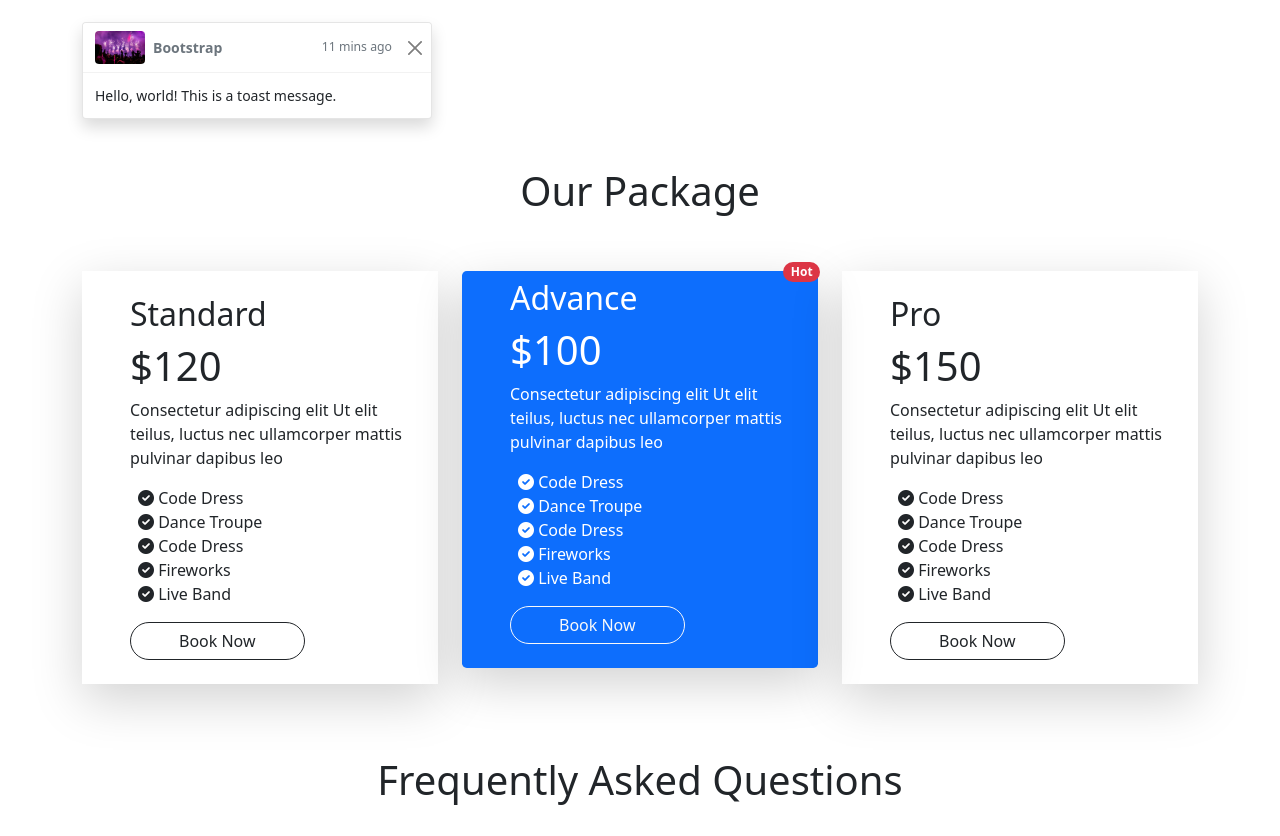
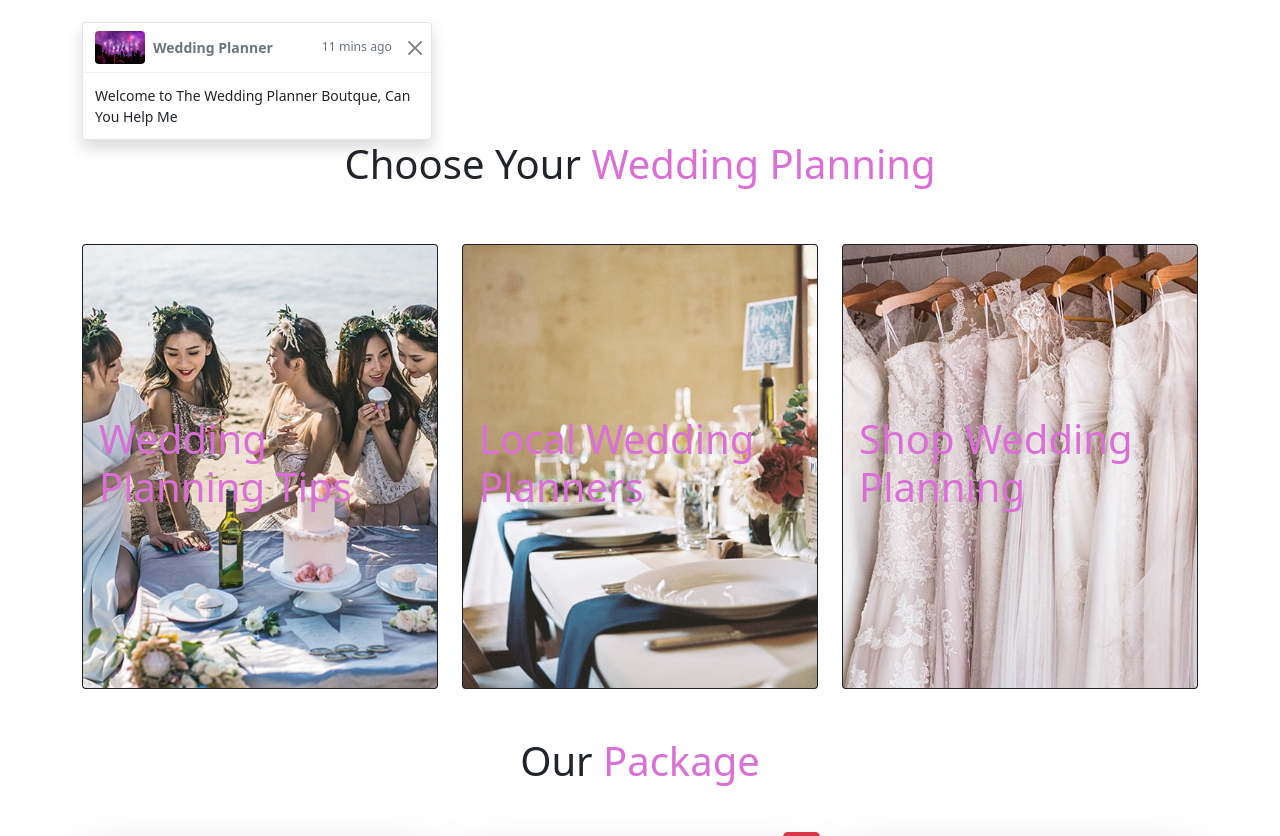
Before and after one commit to afruzaakter/convention-center, a plain HTML site: page index.html in a window 1280 px wide. Shown: the part 700-1536 px from the top of the page. Drawn offline with nearby package versions, Linux system fonts and the light colour scheme.

Commit message:
add color costomize

```diff
--- a/index.html
+++ b/index.html
@@ -28,7 +28,7 @@
                     <a class="nav-link active" aria-current="page" href="#">Home</a>
                   </li>
                   <li class="nav-item">
-                    <a class="nav-link" href="#">Services</a>
+                    <a class="nav-link" href="#Service">Service</a>
                   </li>
                   <li class="nav-item">
                     <a class="nav-link" href="#Pricing">Pricing</a>
@@ -97,58 +97,104 @@
   <div class="toast toast show" role="alert" aria-live="assertive" aria-atomic="true">
     <div class="toast-header ">
       <img style="width: 50px;" src="images/15.jpeg" class="rounded me-2" alt="...">
-      <strong class="me-auto">Bootstrap</strong>
+      <strong class="me-auto">Wedding Planner</strong>
       <small>11 mins ago</small>
       <button type="button" class="btn-close" data-bs-dismiss="toast" aria-label="Close"></button>
     </div>
     <div class="toast-body">
-      Hello, world! This is a toast message.
+      Welcome to The Wedding Planner Boutque, Can You Help Me
     </div>
   </div>
   <!-- Toast part end -->
+
+  <!-- Choose Your Wedding Planning section start  -->
+
+  <section id="Service">
+
+      <h1 class="text-center pb-5 ">Choose Your <span class="custom-color">Wedding Planning</span></h1>
+
+
+    <div class="row g-4">
+      <div class="col-md-4">
+        <div class="card bg-dark  text-white">
+          <img src="images/service_1.jpg" class="card-img " alt="...">
+          <div class="card-img-overlay d-flex align-items-center justify-content-center">
+            <h5 class="card-title custom-color fs-1">Wedding Planning Tips</h5>
+
+          </div>
+        </div>
+      </div>
+      <div class="col-md-4">
+        <div class="card bg-dark text-white">
+          <img src="images/service_3.jpg" class="card-img" alt="...">
+          <div class="card-img-overlay d-flex align-items-center justify-content-center">
+            <h5 class="card-title custom-color fs-1">Local Wedding Planners</h5>
+          </div>
+        </div>
+      </div>
+      <div class="col-md-4">
+        <div class="card bg-dark text-white">
+          <img src="images/service_4.jpg" class="card-img" alt="...">
+          <div class="card-img-overlay d-flex align-items-center justify-content-center">
+            <h5 class="card-title custom-color fs-1">Shop Wedding Planning </h5>
+
+          </div>
+        </div>
+      </div>
+      </div>
+    </div>
+  </section>
+
+  <!-- Choose Your Wedding Planning section end -->
+
+
+
  <!-- Pricing section start  -->
+
 <section id="Pricing" class="">
-<h1 class="text-center py-5">Our Package</h1>
-<div class="row ">
+<h1 class="text-center py-5">Our <span class="custom-color">Package</span></h1>
+<div class="row g-4">
     <div class="col-md-6 col-lg-4 ">
        <div class="shadow-lg p-4">
         <h2 class="ms-4">Standard</h2>
-           <h1 class="ms-4">$120</h1>
+           <h1 class="ms-4 custom-color">$120</h1>
 
-           <p class="ms-4">Consectetur adipiscing elit Ut elit teilus, luctus nec ullamcorper mattis pulvinar dapibus leo</p>
-           <ul style="list-style: none;" class="">
-               <li><i class="fas fa-check-circle"></i> Code Dress</li>
-               <li><i class="fas fa-check-circle"></i> Dance Troupe</li>
-               <li><i class="fas fa-check-circle"></i> Code Dress</li>
-               <li><i class="fas fa-check-circle"></i> Fireworks</li>
-               <li><i class="fas fa-check-circle"></i> Live Band</li>
+           <p class="ms-4 text-muted">Consectetur adipiscing elit Ut elit teilus, luctus nec ullamcorper mattis pulvinar dapibus leo</p>
+           <ul style="list-style: none;" class="text-muted">
+               <li><i class="far fa-check-circle"></i> Code Dress</li>
+               <li><i class="far fa-check-circle"></i> Dance Troupe</li>
+               <li><i class="far fa-check-circle"></i> Code Dress</li>
+               <li><i class="far fa-check-circle"></i> Fireworks</li>
+               <li><i class="far fa-check-circle"></i> Live Band</li>
            </ul>
            <a class="btn btn-outline-dark rounded-pill px-5 ms-4" href="#">Book Now</a>
        </div>
     </div>
-    <div class="col-md-6 col-lg-4 ">
 
 
-        <div class="shadow-lg p-4 bg-primary rounded-3 text-white">
+    <div class="col-md-6 col-lg-4 ">
+        <div class="shadow-lg p-4 pricing-bg-color rounded-3 text-white">
 
-            <div class="text-end" style="margin-top: -40px; margin-right: 10px;">
-                <button type="button" class="btn  position-relative ">
-                    <span class=" position-absolute  start-100  badge rounded-pill bg-danger ">
-                     Hot
-                  </button>
-              </div>
+          <div class="text-end" style="margin-top: -40px; margin-right: 10px;">
+            <button type="button" class="btn  position-relative ">
+                <span class=" position-absolute  start-100  badge rounded-3 bg-danger ">
+                 Hot
+              </button>
+          </div>
+
 
               <h2 class="ms-4">Advance</h2>
             <h1 class="ms-4">$100
             </h1>
 
-            <p class="ms-4">Consectetur adipiscing elit Ut elit teilus, luctus nec ullamcorper mattis pulvinar dapibus leo</p>
-            <ul style="list-style: none;" class="">
-                <li><i class="fas fa-check-circle"></i> Code Dress</li>
-                <li><i class="fas fa-check-circle"></i> Dance Troupe</li>
-                <li><i class="fas fa-check-circle"></i> Code Dress</li>
-                <li><i class="fas fa-check-circle"></i> Fireworks</li>
-                <li><i class="fas fa-check-circle"></i> Live Band</li>
+            <p class="ms-4 ">Consectetur adipiscing elit Ut elit teilus, luctus nec ullamcorper mattis pulvinar dapibus leo</p>
+            <ul style="list-style: none;" >
+                <li><i class="far fa-check-circle"></i> Code Dress</li>
+                <li><i class="far fa-check-circle"></i> Dance Troupe</li>
+                <li><i class="far fa-check-circle"></i> Code Dress</li>
+                <li><i class="far fa-check-circle"></i> Fireworks</li>
+                <li><i class="far fa-check-circle"></i> Live Band</li>
+                <li><i class="far fa-check-circle"></i> Live Band</li>
             </ul>
             <a class="btn btn-outline-light rounded-pill px-5  ms-4" href="#">Book Now</a>
         </div>
@@ -157,15 +203,15 @@
      <div class="col-md-6 col-lg-4">
         <div class="shadow-lg p-4 ">
           <h2 class="ms-4">Pro</h2>
-            <h1 class="ms-4">$150</h1>
+            <h1 class="ms-4 custom-color">$150</h1>
 
-            <p class="ms-4">Consectetur adipiscing elit Ut elit teilus, luctus nec ullamcorper mattis pulvinar dapibus leo</p>
-            <ul style="list-style: none;" class="">
-                <li><i class="fas fa-check-circle"></i> Code Dress</li>
-                <li><i class="fas fa-check-circle"></i> Dance Troupe</li>
-                <li><i class="fas fa-check-circle"></i> Code Dress</li>
-                <li><i class="fas fa-check-circle"></i> Fireworks</li>
-                <li><i class="fas fa-check-circle"></i> Live Band</li>
+            <p class="ms-4 text-muted">Consectetur adipiscing elit Ut elit teilus, luctus nec ullamcorper mattis pulvinar dapibus leo</p>
+            <ul style="list-style: none;" class="text-muted">
+                <li><i class="far fa-check-circle"></i> Code Dress</li>
+                <li><i class="far fa-check-circle"></i> Dance Troupe</li>
+                <li><i class="far fa-check-circle"></i> Code Dress</li>
+                <li><i class="far fa-check-circle"></i> Fireworks</li>
+                <li><i class="far fa-check-circle"></i> Live Band</li>
             </ul>
             <a class="btn btn-outline-dark rounded-pill px-5 ms-4" href="#">Book Now</a>
         </div>
@@ -180,7 +226,7 @@
 
  <!-- FAQ section part start  -->
 <section class="py-5">
-  <h1 class="text-center py-4">Frequently Asked Questions</h1>
+  <h1 class="text-center  py-4">Frequently Asked <span class="custom-color">Questions</span></h1>
 
   <div class="row">
     <div class="col-md-12 col-lg-6 ">
--- a/style.css
+++ b/style.css
@@ -10,3 +10,13 @@ font-family: 'Poppins', sans-serif;
     font-family: 'Abril Fatface', cursive;
 
 }
+.custom-color{
+    color: #da70d6;
+}
+.pricing-bg-color{
+    background-color: #da70d6;
+}
+
+.background-op{
+    background-color: rgba(0, 0, 0, 0.8);
+}
```
Also changed, not shown: images/banner.png (deleted), images/service_1.jpg (added), images/service_2.jpg (added), images/service_3.jpg (added), images/service_4.jpg (added), images/slider-image-1.png (deleted), images/slider-image-2.png (deleted), images/slider-image-3.png (deleted).
